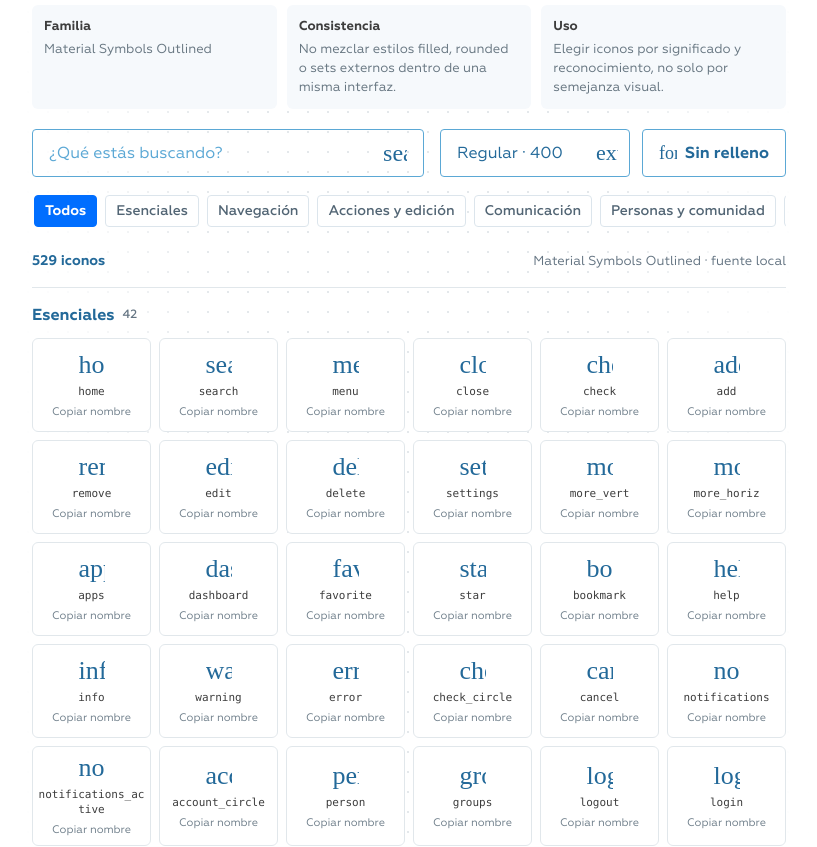
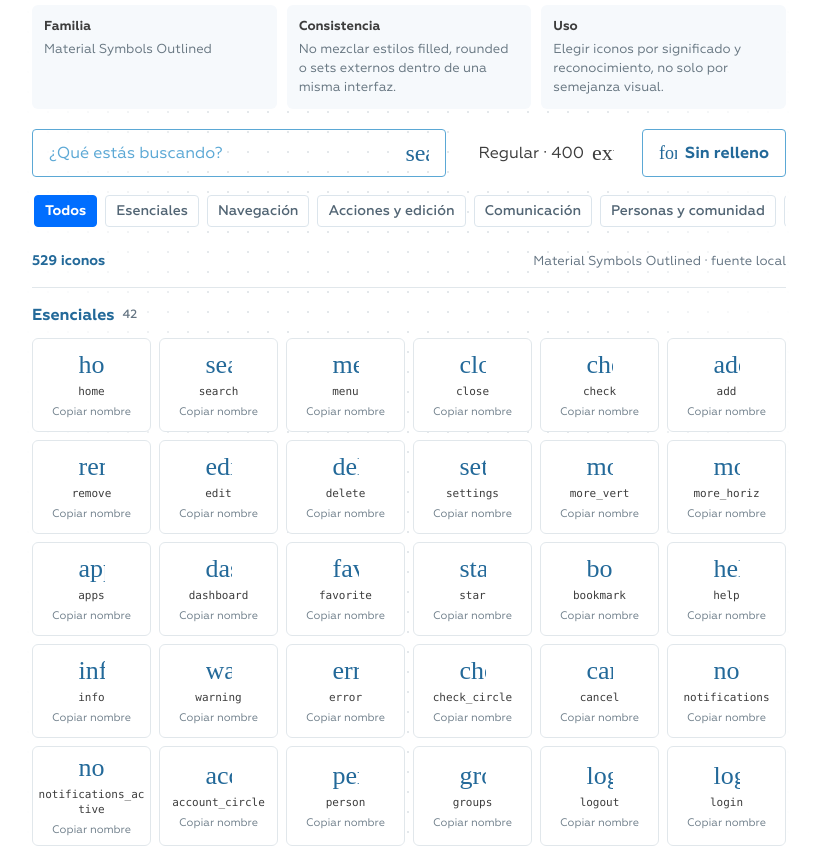
Before and after one commit to SantiagoM96/mlz-muni, a React (Vite) app: page /ui-kit-andy/fundamentos in a window 1280 px wide. Shown: the part 10440-11287 px from the top of the page, without its empty margins (252-1069 px from the left). Built offline with nearby package versions, Linux system fonts and the light colour scheme; a web font is replaced by a local one.

Commit message:
refactor(iconography): use shared sports filter dropdown interaction

```diff
--- a/src/pages/andy-kit/MaterialIconLibrary.tsx
+++ b/src/pages/andy-kit/MaterialIconLibrary.tsx
@@ -1,4 +1,4 @@
-import { useMemo, useState } from 'react';
+import { useEffect, useMemo, useRef, useState } from 'react';
 import { MaterialIcon, type MaterialIconName } from '../../shared/ui/MaterialIcon';
 import './material-icon-library.css';
 
@@ -673,6 +673,16 @@ export function MaterialIconLibrary(){
  const [category,setCategory]=useState('Todos');
  const [filled,setFilled]=useState(false);
  const [weight,setWeight]=useState<300|400|500>(400);
+ const [weightOpen,setWeightOpen]=useState(false);
+ const weightRef=useRef<HTMLDivElement>(null);
+ useEffect(()=>{
+  if(!weightOpen)return;
+  const onPointer=(event:PointerEvent)=>{if(weightRef.current&&!weightRef.current.contains(event.target as Node))setWeightOpen(false);};
+  const onKey=(event:KeyboardEvent)=>{if(event.key==='Escape')setWeightOpen(false);};
+  document.addEventListener('pointerdown',onPointer);
+  document.addEventListener('keydown',onKey);
+  return()=>{document.removeEventListener('pointerdown',onPointer);document.removeEventListener('keydown',onKey);};
+ },[weightOpen]);
  const [copied,setCopied]=useState<string|null>(null);
  const visible=useMemo(()=>{
   const term=query.normalize('NFD').replace(/[\\u0300-\\u036f]/g,'').toLowerCase().trim();
@@ -687,9 +697,16 @@ export function MaterialIconLibrary(){
     <MaterialIcon name="search" size={24}/>
    </div>
    <div className="andy-icon-library-options">
-    <div className="andy-select-holder andy-icon-weight-control">
-     <select className="andy-select-trigger" value={weight} onChange={event=>setWeight(Number(event.target.value) as 300|400|500)} aria-label="Peso del icono"><option value={300}>Light · 300</option><option value={400}>Regular · 400</option><option value={500}>Medium · 500</option></select>
-     <MaterialIcon name="expand_more" size={22}/>
+    <div className="kit-sports-filter andy-icon-weight-filter" ref={weightRef}>
+     <button type="button" className={'kit-sports-trigger'+(weightOpen?' is-active':'')} aria-haspopup="listbox" aria-expanded={weightOpen} onClick={()=>setWeightOpen(value=>!value)}>
+      <span className="kit-sports-truncate">{weight===300?'Light · 300':weight===400?'Regular · 400':'Medium · 500'}</span>
+      <MaterialIcon name="expand_more" size={22}/>
+     </button>
+     {weightOpen&&<div className="kit-sports-popover andy-icon-weight-popover" role="listbox" aria-label="Peso del icono">
+      {([{value:300,label:'Light · 300'},{value:400,label:'Regular · 400'},{value:500,label:'Medium · 500'}] as const).map(option=><button type="button" role="option" aria-selected={weight===option.value} key={option.value} className={'kit-sports-option'+(weight===option.value?' is-selected':'')} onClick={()=>{setWeight(option.value);setWeightOpen(false);}}>
+       <span>{option.label}</span>{weight===option.value&&<MaterialIcon name="check" size={20}/>}
+      </button>)}
+     </div>}
     </div>
     <button type="button" className={'andy-btn andy-btn-outline andy-icon-library-fill'+(filled?' is-active':'')} aria-pressed={filled} onClick={()=>setFilled(value=>!value)}><MaterialIcon name="format_paint" size={18}/>{filled?'Relleno activo':'Sin relleno'}</button>
    </div>
```
